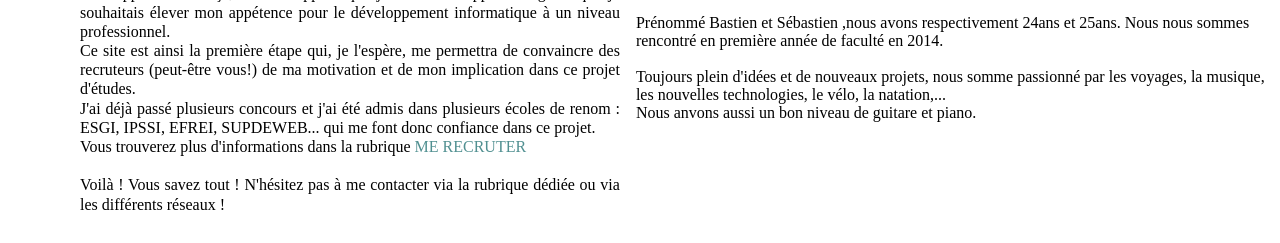
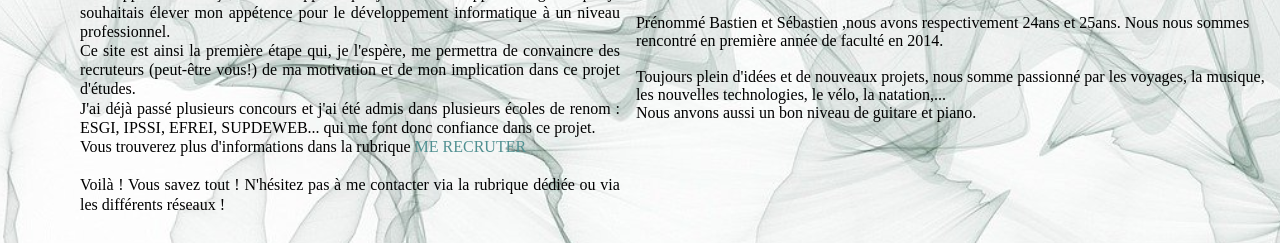
Before and after one commit to NavireGALR/Navire, a PHP site: page /acc_geniusbook.html in a window 1280 px wide. Shown: the part 1167-1410 px from the top of the page. Run offline with PHP 8.4, Linux system fonts and the light colour scheme; some web fonts are replaced.

Commit message:
Update acc_style_geniusbook.css

```diff
--- a/Geniusbook/acc_style_geniusbook.css
+++ b/Geniusbook/acc_style_geniusbook.css
@@ -12,12 +12,11 @@
 
 body
 {
-<<<<<<< HEAD
-	background-image: url("fond.jpg") no-repeat;
 	margin:0;
-=======
-	background: url("fond.jpg") no-repeat;
->>>>>>> f08db48cc82af92fb1c17ef6b5e2732464cb2b55
+  	padding:0;
+  	background: url(fond.jpg) no-repeat center fixed;
+  	/*-webkit-background-size: cover; /* pour anciens Chrome et Safari */
+  	background-size: cover; /* version standardisée */
 }
 
 strong
```
